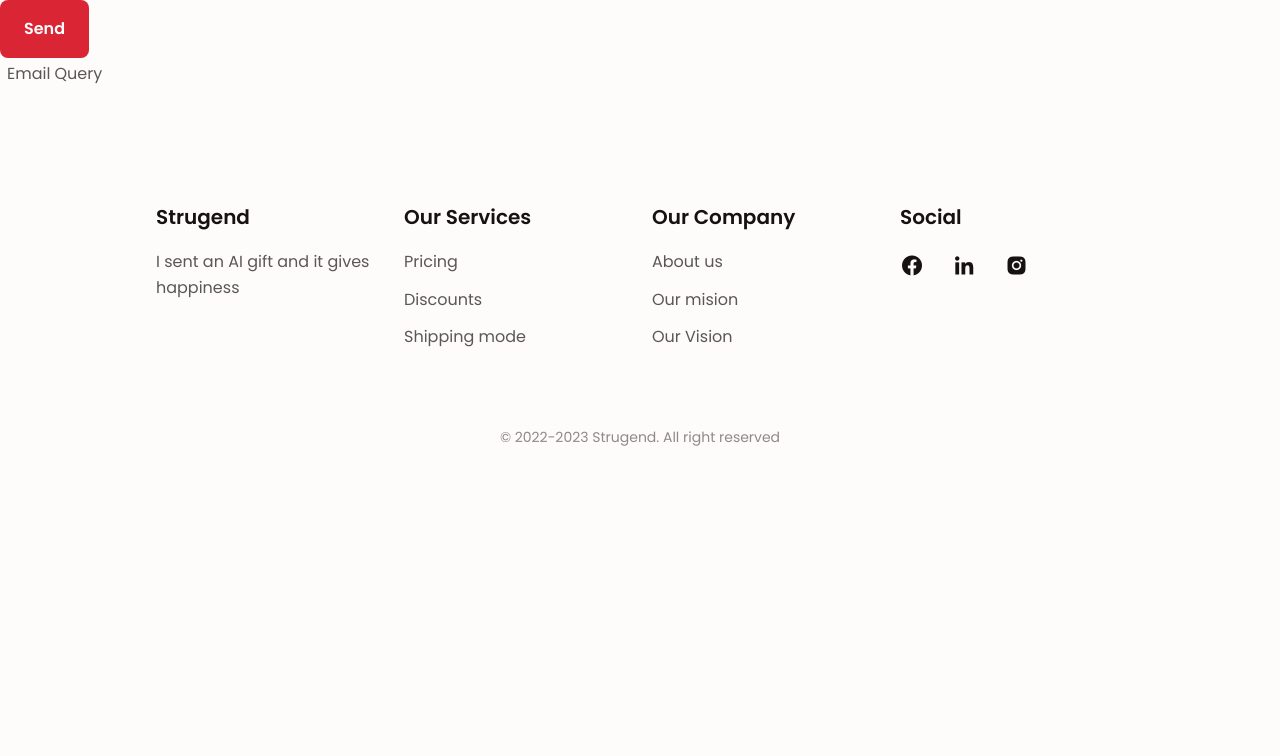
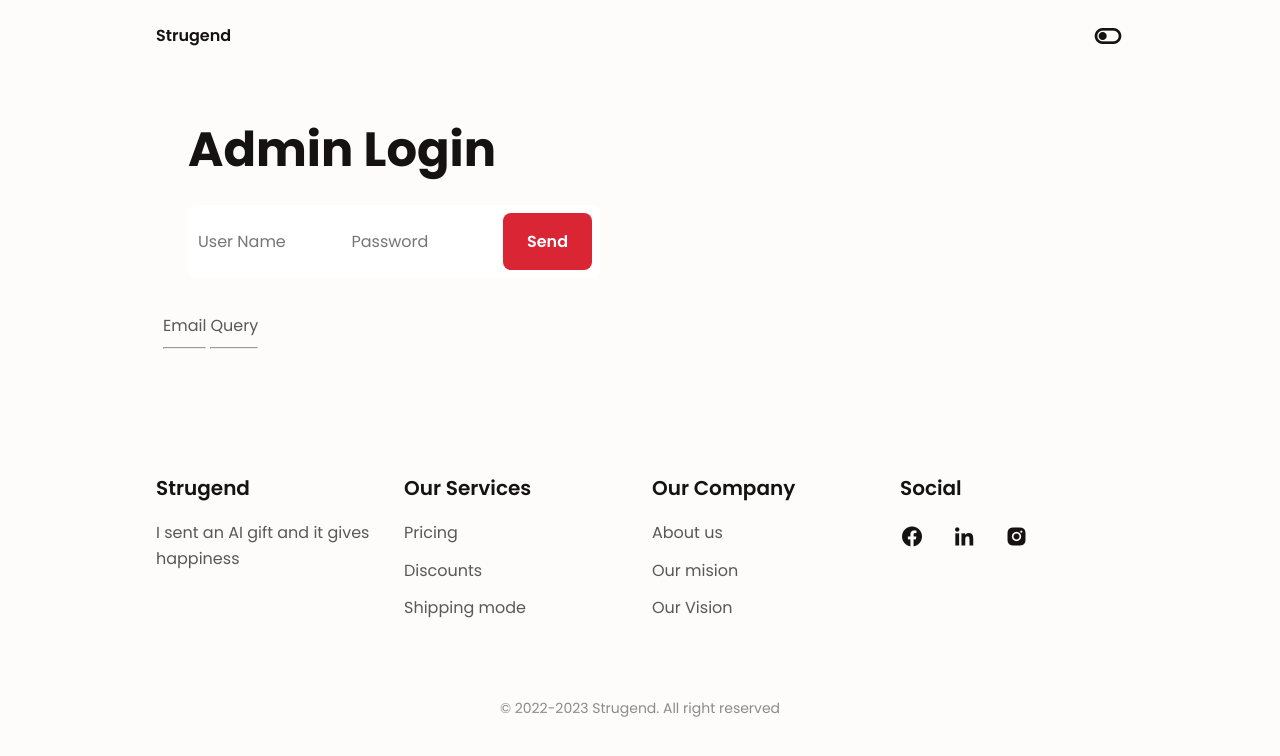
Before and after one commit to triyam/strugend, a website: page admin.html in a window 1280 px wide. Both pictures are taken after a click on the link "Send". Drawn offline with nearby package versions, Linux system fonts and the light colour scheme; no server answers.

Commit message:
password added to admin

```diff
--- a/admin.html
+++ b/admin.html
@@ -1,16 +1,13 @@
 <!DOCTYPE html>
 <html lang="en">
+
 <head>
     <meta charset="UTF-8">
     <meta name="viewport" content="width=device-width, initial-scale=1.0">
-        <meta
-        name="description"
-        content="We are a service company who helps other company to fulfill their technology needs"
-      />
-      <meta
-        name="keywords"
-        content="Your Struggle Ends Here, Blockchain Development, Game Development, Metaverse Development, Best services in Blockchain, Best services in Game, Best services in Metaverse,"
-      />
+    <meta name="description"
+        content="We are a service company who helps other company to fulfill their technology needs" />
+    <meta name="keywords"
+        content="Your Struggle Ends Here, Blockchain Development, Game Development, Metaverse Development, Best services in Blockchain, Best services in Game, Best services in Metaverse," />
     <meta name="author" content="Strugend" />
     <!--========== BOX ICONS ==========-->
     <link href='https://unpkg.com/boxicons@2.0.7/css/boxicons.min.css' rel='stylesheet'>
@@ -20,19 +17,67 @@
 
     <title>Admin | Strugend</title>
 </head>
+
 <body>
-        <a type="button" onclick="getData()" class="button">Send</a>
+
+    <!--========== SCROLL TOP ==========-->
+    <a href="#" class="scrolltop" id="scroll-top">
+        <i class='bx bx-up-arrow-alt scrolltop__icon'></i>
+    </a>
+
+    <!--========== HEADER ==========-->
+    <header class="l-header" id="header">
+        <nav class="nav bd-container">
+            <a href="#" class="nav__logo">Strugend</a>
+
+            <div class="nav__menu" id="nav-menu">
+                <ul class="nav__list">
+                    <li><i class='bx bx-toggle-left change-theme' id="theme-button"></i></li>
+                </ul>
+            </div>
+
+            <div class="nav__toggle" id="nav-toggle">
+                <i class='bx bx-grid-alt'></i>
+            </div>
+        </nav>
+    </header>
+
+    <!--========== HOME ==========-->
+    <section class="home" id="home">
+        <div class="home__container bd-container bd-grid">
+
+            <div class="home__data">
+                <h1 class="home__title">Admin Login</h1>
+                <form action="">
+                    <div class="send__direction">
+                      <input type="text" placeholder="User Name" id="uName" name="username" class="send__input">
+                      <input type="password" placeholder="Password" id="pass" name="password" class="send__input">
+                      <a type="button" onclick="login()" class="button">Send</a>
+                    </div>
+                </form>
+            </div>
+        </div>
+    </section>
+
+     <!--========== Data Table ==========-->
+     <section class="home" id="home">
+        <div class="bd-container bd-grid" style="margin-top: 2rem;">
+
+            <div class="home__data">
                 <table id="apiTable">
                     <thead>
                         <th>
-                    <td>Email</td>
-                    <td>Query</td>
+                        <td>Email<hr></td>
+                        <td>Query<hr></td>
                         </th>
                     </thead>
+
                     <tbody id="apiData">
                     </tbody>
                 </table>
-
+            </div>
+        </div>
+    </section>
 
     <!--========== FOOTER ==========-->
     <footer class="footer section">
@@ -64,9 +109,12 @@
 
             <div class="footer__content">
                 <h3 class="footer__title">Social</h3>
-                    <a href="https://www.facebook.com/p/STRUGEND-100085408645437/" class="footer__social"><i class='bx bxl-facebook-circle'></i></a>
-                    <a href="https://www.linkedin.com/company/strugendmarch2022/" class="footer__social"><i class='bx bxl-linkedin'></i></a>
-                    <a href="https://www.instagram.com/strugend/" class="footer__social"><i class='bx bxl-instagram-alt'></i></a>
+                <a href="https://www.facebook.com/p/STRUGEND-100085408645437/" class="footer__social"><i
+                        class='bx bxl-facebook-circle'></i></a>
+                <a href="https://www.linkedin.com/company/strugendmarch2022/" class="footer__social"><i
+                        class='bx bxl-linkedin'></i></a>
+                <a href="https://www.instagram.com/strugend/" class="footer__social"><i
+                        class='bx bxl-instagram-alt'></i></a>
             </div>
         </div>
 
@@ -79,4 +127,5 @@
     <!--========== MAIN JS ==========-->
     <script src="assets/js/main.js"></script>
 </body>
+
 </html>
--- a/assets/css/styles.css
+++ b/assets/css/styles.css
@@ -630,10 +630,3 @@ img{
     column-gap: 5rem;
   }
 }
-
-
-#vanilla-toast.custom {
-  font-size: 3rem;
-  background-color: #159957;
-  background-image: linear-gradient(120deg, #155799, #159957);
-}
--- a/assets/js/main.js
+++ b/assets/js/main.js
@@ -525,3 +525,17 @@ function commingSoon() {
   vanillaToast
     .show('Coming Soon')
 }
+
+function login() {
+  var username = document.getElementById('uName').value;
+  var password = document.getElementById('pass').value;
+
+    if (username === "srijan" && password === "password") {
+        vanillaToast
+          .success('We have recivied your wish buddy', { duration: 700, fadeDuration: 200 })
+        return getData()
+    } else {
+      vanillaToast
+      .error('Wrong Credentials', { duration: 800, fadeDuration: 100, closeButton: false })
+    }
+}
```
Also changed, not shown: index.html (+2 -2 lines). Lines whose indentation alone changed are shown as unchanged.
